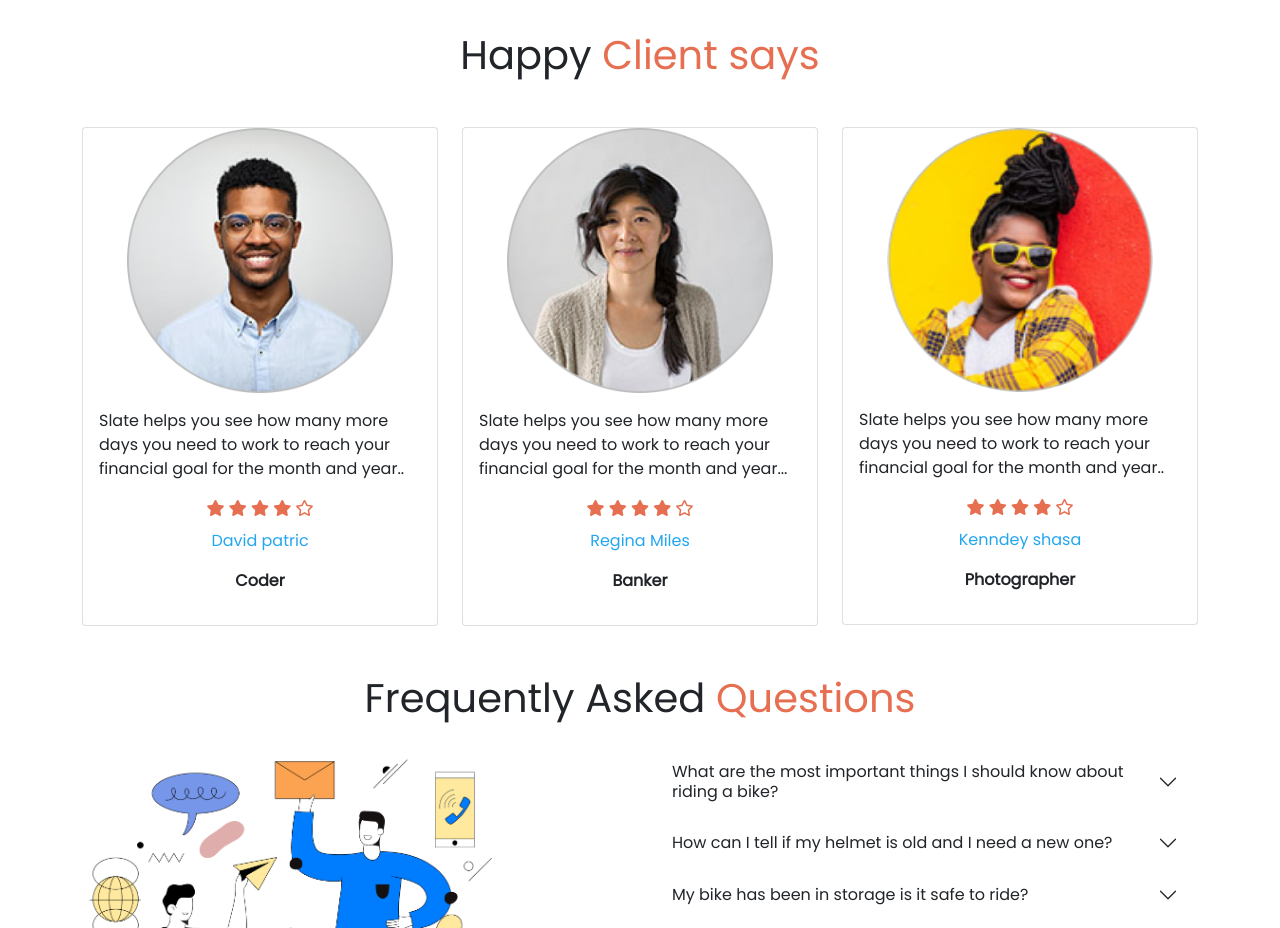
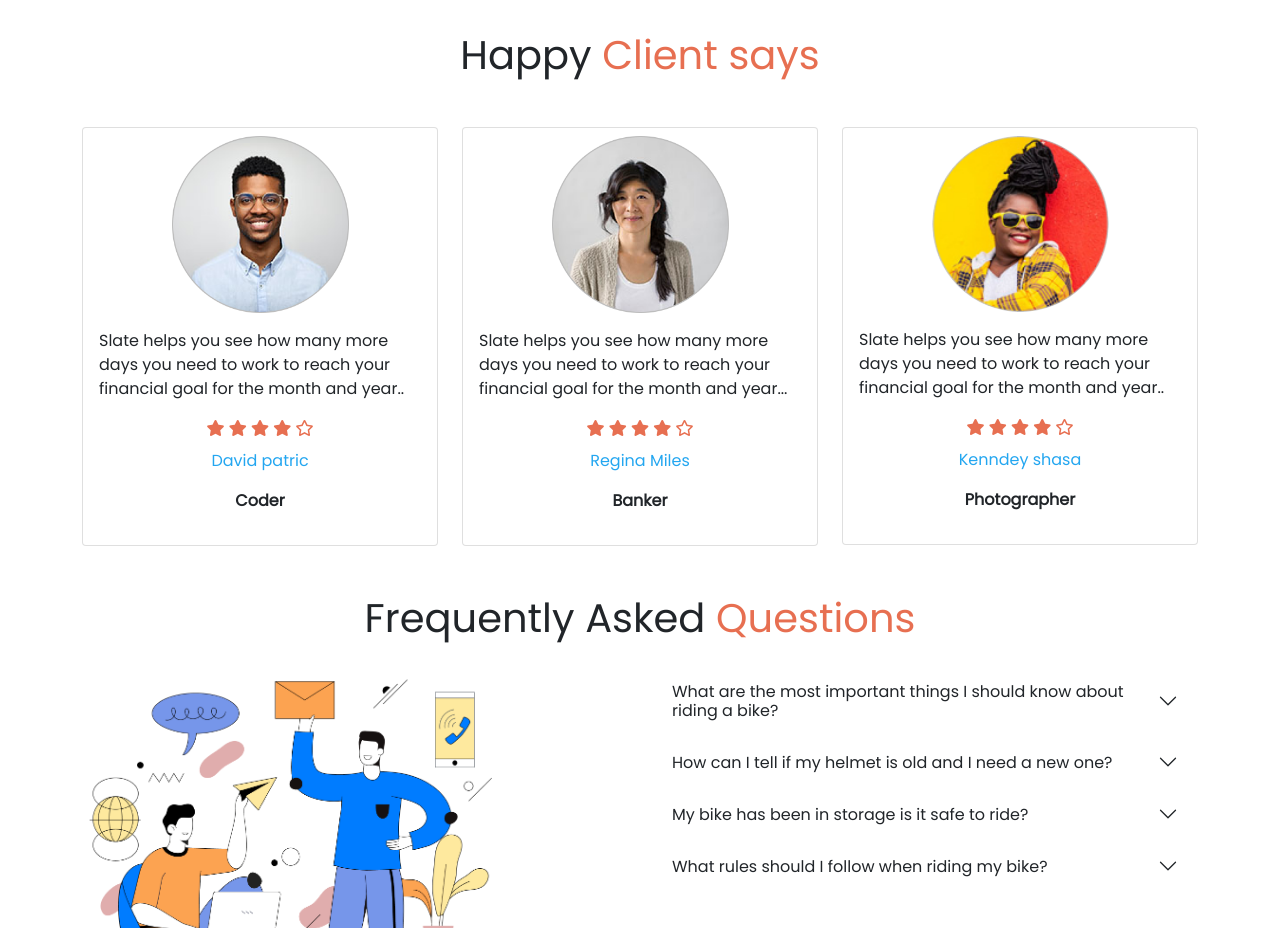
Before and after one commit to itonmoy/Bikes-responsive, a plain HTML site: page index.html in a window 1280 px wide. Shown: the part 860-1788 px from the top of the page. Drawn offline with nearby package versions, Linux system fonts and the light colour scheme.

Commit message:
changes in card

```diff
--- a/index.html
+++ b/index.html
@@ -138,7 +138,7 @@
                     <!-- client 1 -->
                     <div class="col-lg-4 col-sm-12 col-md-6">
                         <div class="card align-items-center">
-                            <img src="images/user-1.png" class="card-img-top img-fluid w-75 " alt="...">
+                            <img src="images/user-1.png" class="card-img-top img-fluid w-50 mt-2 " alt="...">
                             <div class="card-body">
 
                                 <p class="card-text">Slate helps you see how
@@ -163,7 +163,7 @@
                     <!-- client 2 -->
                     <div class="col-lg-4 col-sm-12 col-md-6">
                         <div class="card align-items-center">
-                            <img src="images/user-2.png" class="card-img-top img-fluid w-75 " alt="...">
+                            <img src="images/user-2.png" class="card-img-top img-fluid w-50 mt-2 " alt="...">
                             <div class="card-body">
 
                                 <p class="card-text">Slate helps you see how
@@ -188,7 +188,7 @@
                     <!-- client 3 -->
                     <div class="col-lg-4 col-sm-12 col-md-6">
                         <div class="card align-items-center">
-                            <img src="images/user-3.jpg" class=" card-img-top img-fluid w-75 rounded-circle " alt="...">
+                            <img src="images/user-3.jpg" class=" card-img-top img-fluid w-50 rounded-circle mt-2 " alt="...">
                             <div class="card-body">
 
                                 <p class="card-text">Slate helps you see how
```
